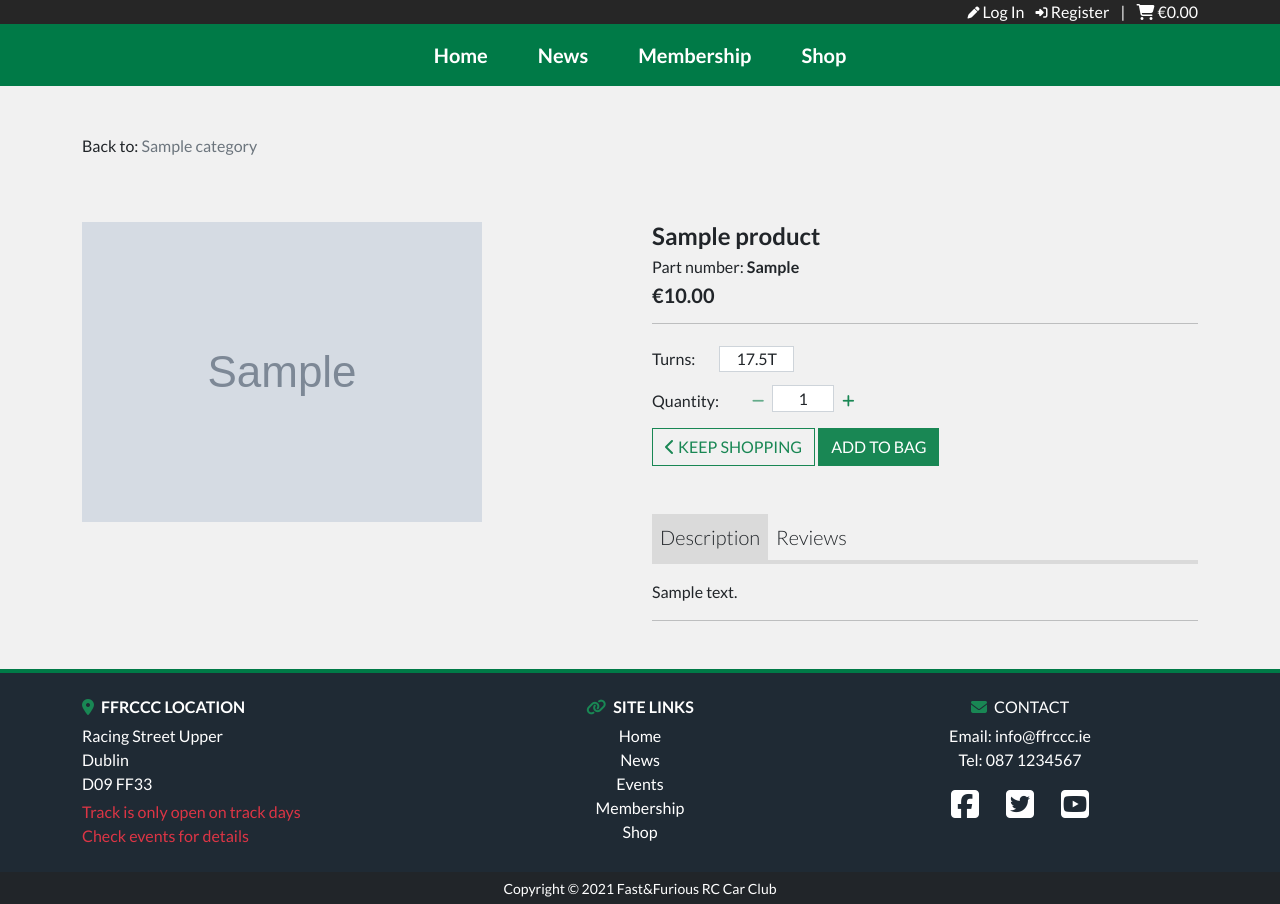
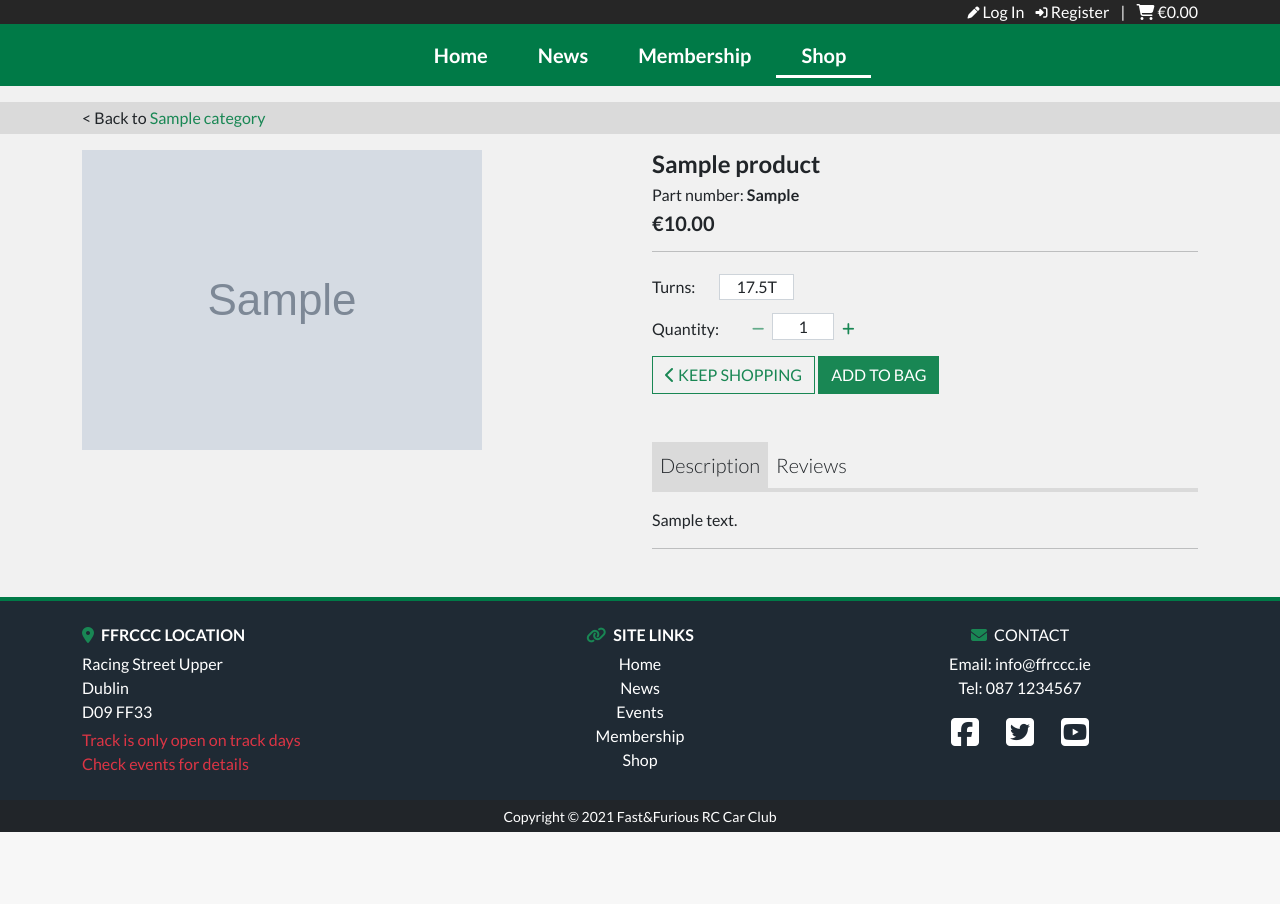
Before and after one commit to zokam1411/milestone-project-4, a Django app: page /products/1/ in a window 1280 px wide. After the commit the page ends 832 px from the top, so only its background shows below. Run offline with Django 3.2, Linux system fonts and the light colour scheme; tables that the repository leaves empty hold one stand-in row (values such as "Sample post"); grey boxes marked "Sample" are stand-in pictures; some libraries are stand-ins or nearby versions.

Commit message:
Add site nav on top

```diff
--- a/products/templates/products/product_detail.html
+++ b/products/templates/products/product_detail.html
@@ -1,22 +1,30 @@
 {% extends 'base.html' %}
 {% load static %}
 
+{% block nav_shop %}
+active
+{% endblock %}
+
 {% block content %}
 <!-- Product section -->
+<!-- Back to category-->
+<div class="site-nav mt-3 mb-3 pt-1 pb-1 bg-list">
+    <div class="container">
+        <div class="row">
+            <div class="col-12">
+                {% if product.category %}
+                <a href="{% url 'products' %}?category={{ product.category.name }}" class="text-success"><span
+                        class="text-dark">&lt; Back to </span> {{ product.category.friendly_name }}</a>
+                {% endif %}
+            </div>
+        </div>
+    </div>
+</div>
 <section class="product-detail-section">
     <div class="container">
-        <div class="row mt-5">
-            <div class="col-12">
-                <p>Back to:
-                    {% if product.category %}
-                    <a class="text-muted" href="{% url 'products' %}?category={{ product.category.name }}">
-                        {{ product.category.friendly_name }}
-                    </a>
-                    {% endif %}
-                </p>
-            </div>
+        <div class="row">
             <div class="col-12 col-md-6">
-                <div class="image-container my-5">
+                <div class="image-container">
                     {% if product.image %}
                     <a href="{{ product.image.url }}" target="_blank">
                         <img class="img-fluid" src="{{ product.image.url }}" alt="{{ product.name }}">
@@ -28,8 +36,8 @@
                     {% endif %}
                 </div>
             </div>
-            <div class="col-12 col-md-6">
-                <div class="product-details mb-5 mt-md-5">
+            <div class="col-12 col-md-6 mt-3 mt-md-0">
+                <div class="product-details mb-5">
                     {% if request.user.is_superuser %}
                     <small class="ml-3">
                         <a href="{% url 'edit_product' product.id %}">Edit</a> |
```
